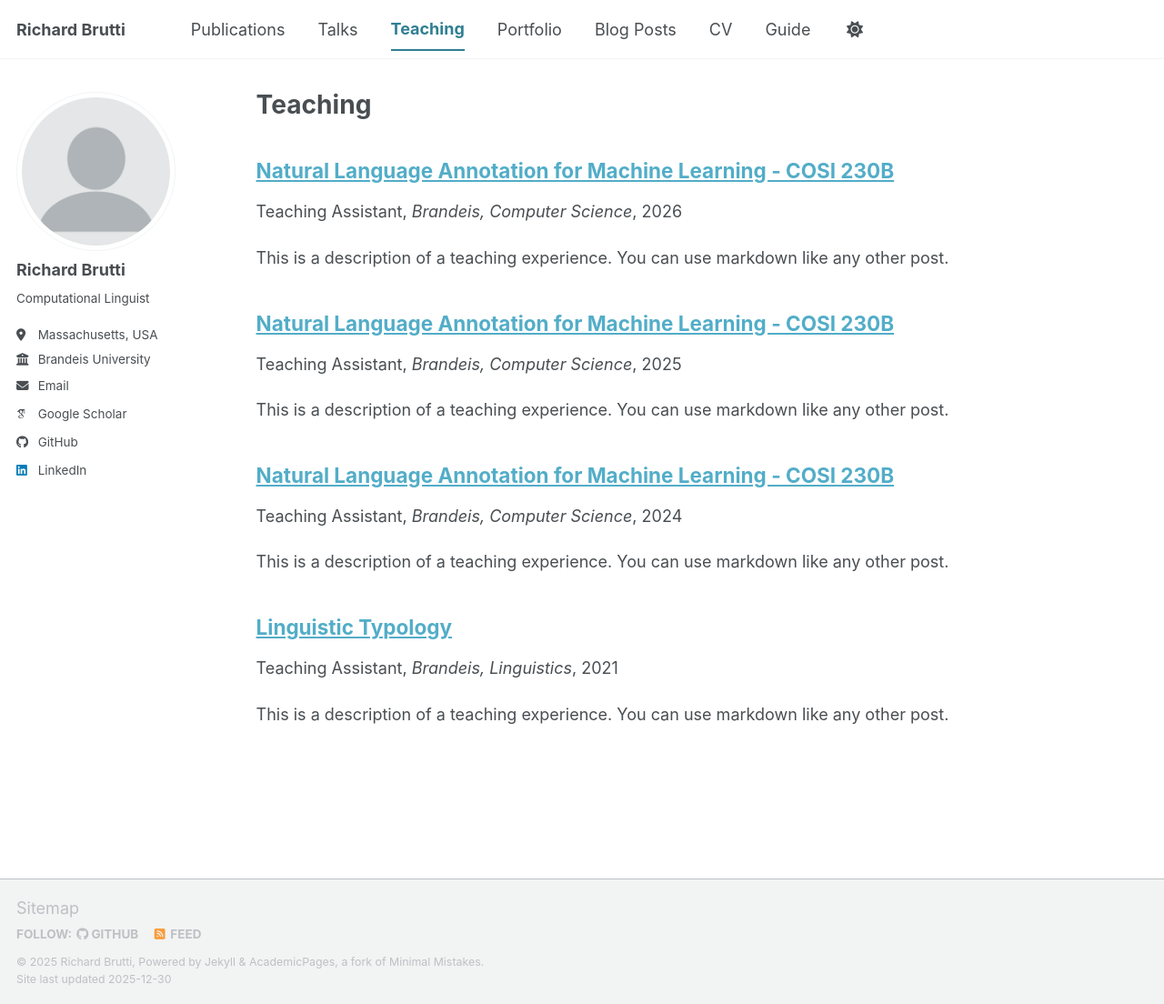
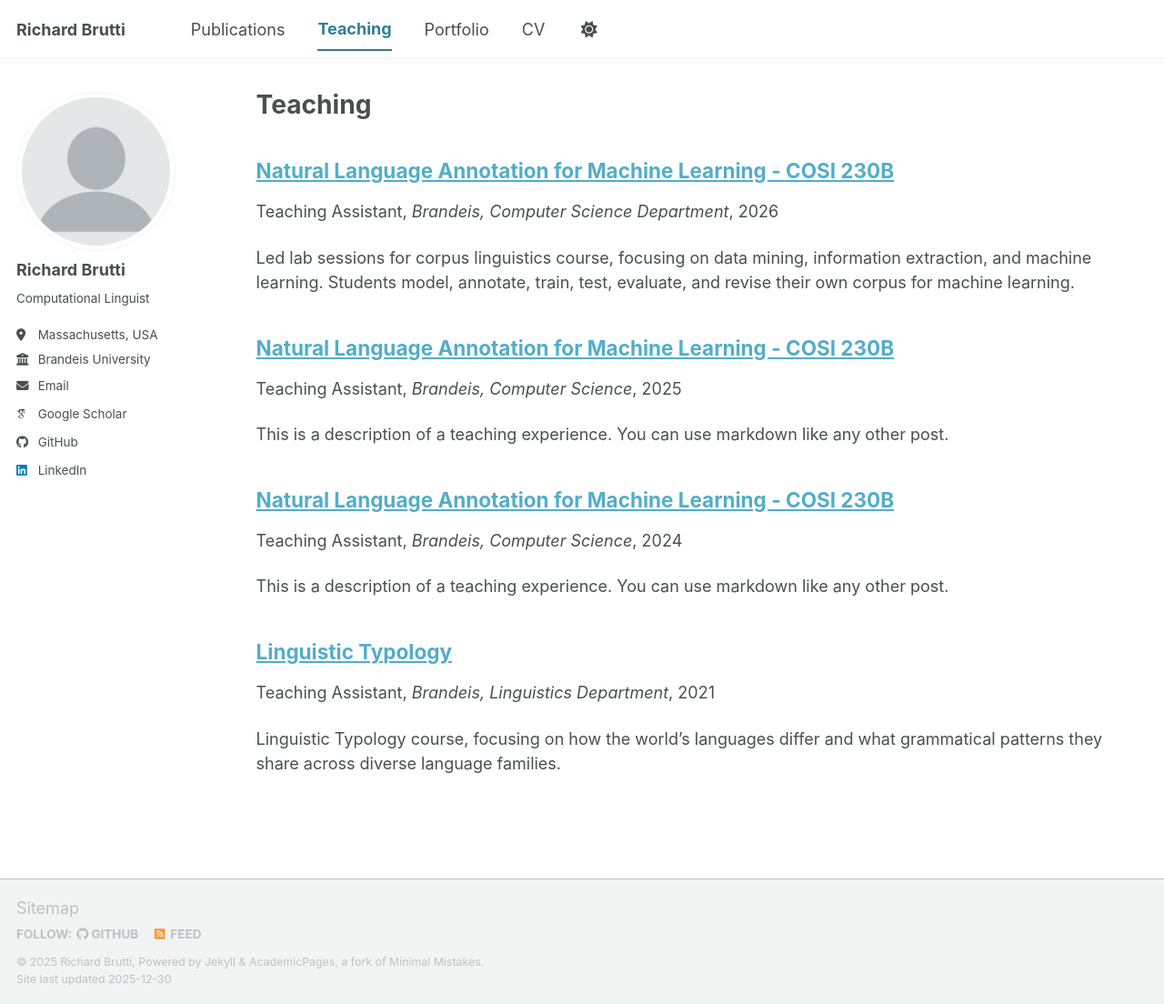
Before and after one commit to richardbrutti/richardbrutti.github.io, a Jekyll site: the page built from _pages/teaching.html, in a window 1280 px wide and 1104 px high. Shown: the whole window at 91% size. Built offline with Jekyll 4.4.1, drawn with Linux system fonts in a browser that asks for light colours; some web fonts are replaced; a script bundle is joined from its source files by our own code; library files that are not in the unit come from our copies.

```diff
--- a/_teaching/2021-spring-teaching-1.md
+++ b/_teaching/2021-spring-teaching-1.md
@@ -3,18 +3,9 @@ title: "Linguistic Typology"
 collection: teaching
 type: "Teaching Assistant"
 permalink: /teaching/2021-spring-teaching-1
-venue: "Brandeis, Linguistics"
+venue: "Brandeis, Linguistics Department"
 date: 2021-01-01
 location: "City, Country"
 ---
 
-This is a description of a teaching experience. You can use markdown like any other post.
-
-Heading 1
-======
-
-Heading 2
-======
-
-Heading 3
-======
+Linguistic Typology course, focusing on how the world's languages differ and what grammatical patterns they share across diverse language families.
--- a/_teaching/2026-spring-teaching-1.md
+++ b/_teaching/2026-spring-teaching-1.md
@@ -3,18 +3,9 @@ title: "Natural Language Annotation for Machine Learning - COSI 230B"
 collection: teaching
 type: "Teaching Assistant"
 permalink: /teaching/2026-spring-teaching-1
-venue: "Brandeis, Computer Science"
+venue: "Brandeis, Computer Science Department"
 date: 2026-01-01
 location: "City, Country"
 ---
 
-This is a description of a teaching experience. You can use markdown like any other post.
-
-Heading 1
-======
-
-Heading 2
-======
-
-Heading 3
-======
+Led lab sessions for corpus linguistics course, focusing on data mining, information extraction, and machine learning. Students model, annotate, train, test, evaluate, and revise their own corpus for machine learning.
```
Also changed, not shown: _data/navigation.yml (+6 -6 lines), _publications/2009-10-01-paper-title-number-1.md (deleted, +0 -14 lines), _publications/2018-Attention-based-1.md (added, +13 -0 lines).
